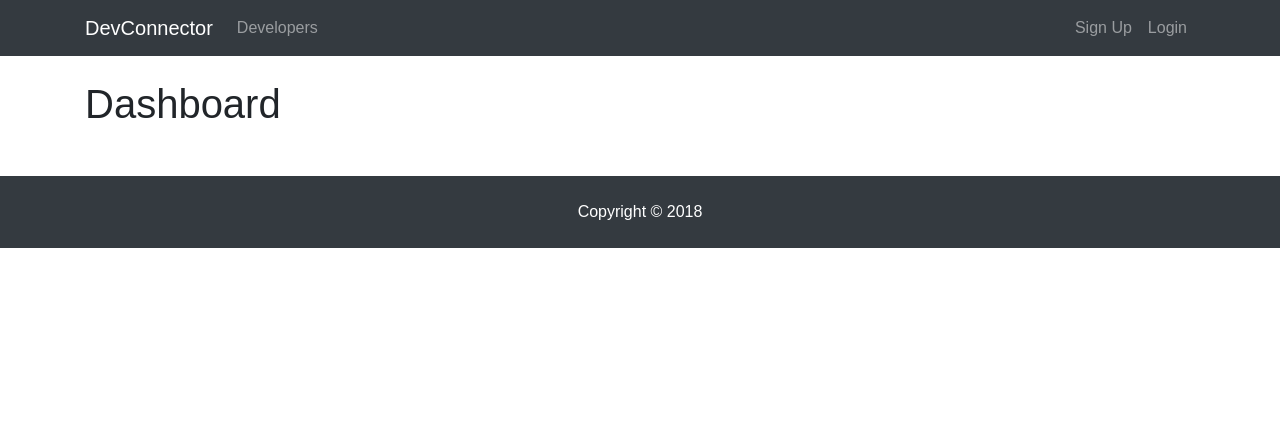
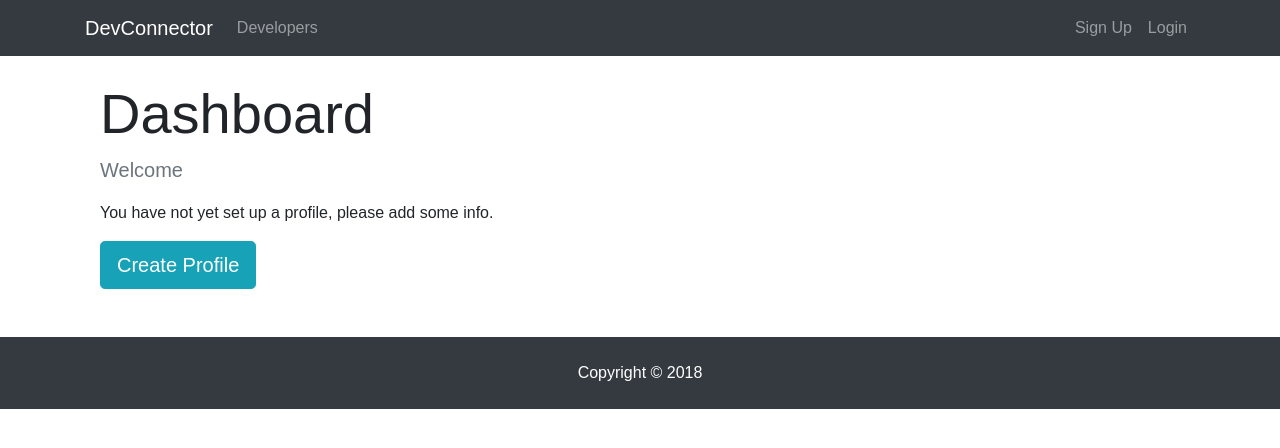
Before and after one commit to sharad-s/devconnector, a React (Create React App) app in the folder client/: page /dashboard in a window 1280 px wide. Shown: the top 448 px of the page. Built offline with nearby package versions, Linux system fonts and the light colour scheme; no server answers.

Commit message:
Spinner Component && Dashboard Start

```diff
--- a/client/package.json
+++ b/client/package.json
@@ -11,6 +11,7 @@
     "react-redux": "^5.0.7",
     "react-router-dom": "^4.2.2",
     "react-scripts": "1.1.4",
+    "react-spinners": "^0.3.2",
     "redux": "^4.0.0",
     "redux-thunk": "^2.2.0"
   },
--- a/client/src/components/dashboard/Dashboard.js
+++ b/client/src/components/dashboard/Dashboard.js
@@ -1,7 +1,9 @@
 import React from "react";
+import { Link } from "react-router-dom";
 import propTypes from "prop-types";
 import { connect } from "react-redux";
 import classnames from "classnames";
+import { RingLoader, HashLoader } from "react-spinners";
 import { getCurrentProfile } from "../../actions/profileActions";
 
 class Dashboard extends React.Component {
@@ -9,14 +11,57 @@ class Dashboard extends React.Component {
     this.props.getCurrentProfile();
   }
   render() {
+    const { user } = this.props.auth;
+    const { profile, loading } = this.props.profile;
+
+    let dashboardContent;
+
+    if (profile === null || loading) {
+      dashboardContent = (
+        <div className="sweet-loading">
+          <RingLoader color={"#123abc"} loading={profile === null || loading} />
+        </div>
+      );
+    } else {
+      if (Object.keys(profile).length > 0) {
+        dashboardContent = <h4>Todo: Display Profile</h4>;
+      } else {
+        // User is logged in but has no profile
+        dashboardContent = (
+          <div>
+            <p className="lead text-muted">Welcome {user.name}</p>
+            <p> You have not yet set up a profile, please add some info. </p>
+            <Link to="/create-profile" className="btn btn-lg btn-info">
+              Create Profile
+            </Link>
+          </div>
+        );
+      }
+    }
+
     return (
-      <div>
-        <h1>Dashboard</h1>
+      <div className="dashboard">
+        <div className="container">
+          <div className="row">
+            <div className="col-md-12">
+              <h1 className="display-4">Dashboard</h1>
+              {dashboardContent}
+            </div>
+          </div>
+        </div>
       </div>
     );
   }
 }
 
-Dashboard.propTypes = {};
+const mapStateToProps = state => ({
+  profile: state.profile,
+  auth: state.auth
+});
 
-export default connect(null, { getCurrentProfile })(Dashboard);
+Dashboard.propTypes = {
+  getCurrentProfile: propTypes.func.isRequired,
+  auth: propTypes.object.isRequired
+};
+
+export default connect(mapStateToProps, { getCurrentProfile })(Dashboard);
```
Also changed, not shown: 1 other file (tests, documents, lock files or other folders).
